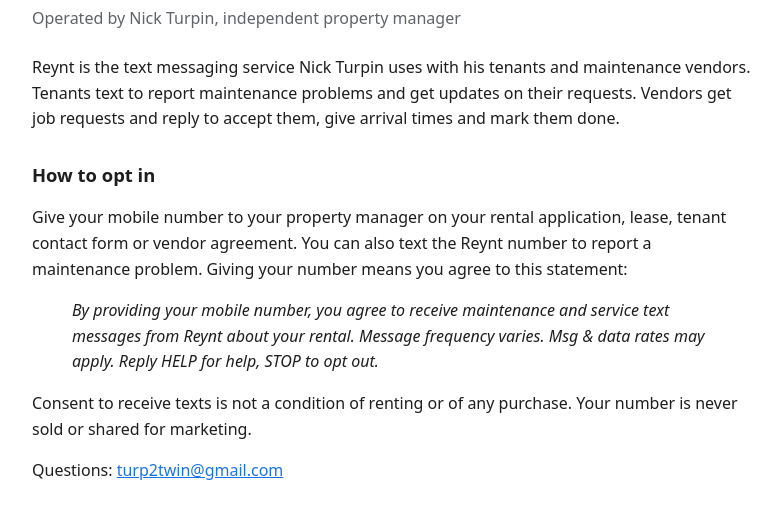
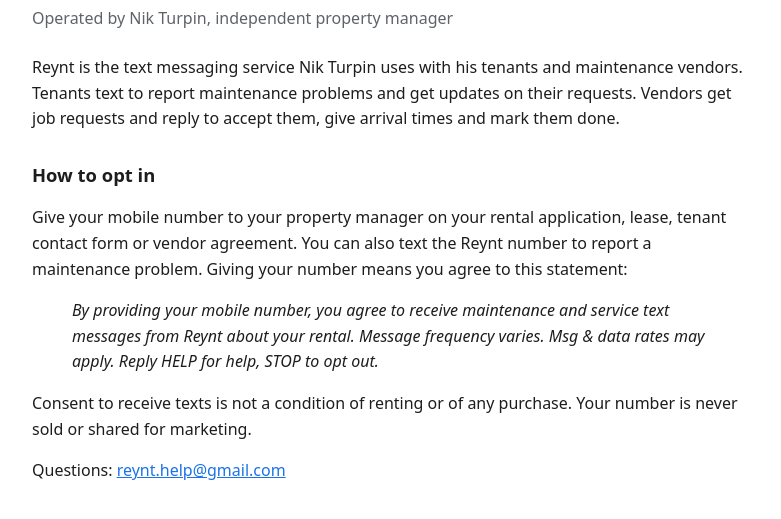
Before and after one commit to turp2twin/reynt-legal, a plain HTML site: page index.html in a window 1280 px wide. Shown: the part 139-658 px from the top of the page, without its empty margins (248-1029 px from the left). Drawn offline with Linux system fonts and the light colour scheme.

Commit message:
Update contact information and operator name in index.html

```diff
--- a/index.html
+++ b/index.html
@@ -4,11 +4,11 @@
 <body><main>
 <nav><a href="index.html">Home</a><a href="privacy.html">Privacy Policy</a><a href="terms.html">SMS Terms</a></nav>
 <h1>Reynt maintenance texts</h1>
-<p class="meta">Operated by Nick Turpin, independent property manager</p>
-<p>Reynt is the text messaging service Nick Turpin uses with his tenants and maintenance vendors. Tenants text to report maintenance problems and get updates on their requests. Vendors get job requests and reply to accept them, give arrival times and mark them done.</p>
+<p class="meta">Operated by Nik Turpin, independent property manager</p>
+<p>Reynt is the text messaging service Nik Turpin uses with his tenants and maintenance vendors. Tenants text to report maintenance problems and get updates on their requests. Vendors get job requests and reply to accept them, give arrival times and mark them done.</p>
 <h2>How to opt in</h2>
 <p>Give your mobile number to your property manager on your rental application, lease, tenant contact form or vendor agreement. You can also text the Reynt number to report a maintenance problem. Giving your number means you agree to this statement:</p>
 <blockquote><em>By providing your mobile number, you agree to receive maintenance and service text messages from Reynt about your rental. Message frequency varies. Msg &amp; data rates may apply. Reply HELP for help, STOP to opt out.</em></blockquote>
 <p>Consent to receive texts is not a condition of renting or of any purchase. Your number is never sold or shared for marketing.</p>
-<p>Questions: <a href="mailto:turp2twin@gmail.com">turp2twin@gmail.com</a></p>
+<p>Questions: <a href="mailto:reynt.help@gmail.com">reynt.help@gmail.com</a></p>
 </main></body></html>
```
